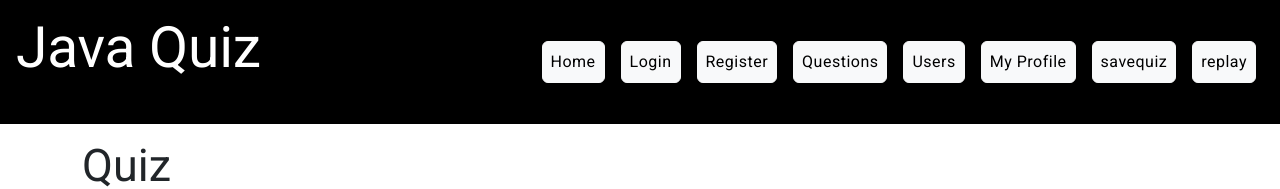
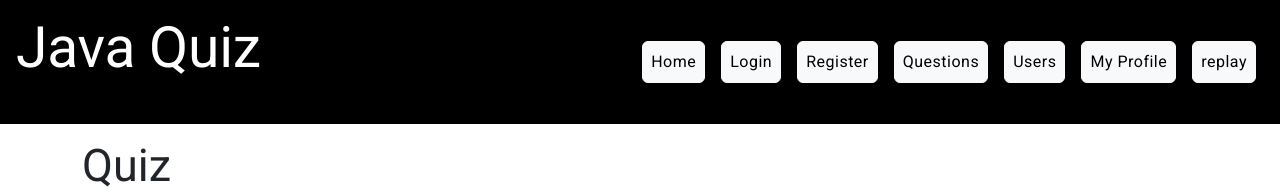
Before and after one commit to KaskMario/Quiz-Front-end, an Angular app: page / in a window 1280 px wide. Shown: the top 189 px of the page. Built offline with nearby package versions, Linux system fonts and the light colour scheme; no server answers.

Commit message:
Added sticky header and deleted saveQuiz option

```diff
--- a/src/app/app.component.css
+++ b/src/app/app.component.css
@@ -0,0 +1,5 @@
+.sticky-header {
+  position: sticky;
+  top: 0;
+  z-index: 10000;
+}
--- a/src/app/app.component.html
+++ b/src/app/app.component.html
@@ -1,4 +1,4 @@
-<header class="container-fluid bg-black text-white p-3">
+<header class="container-fluid bg-black text-white p-3 sticky-header">
   <div class="d-flex justify-content-between align-items-center">
   <h1>{{title}}</h1>
   <nav>
@@ -8,7 +8,6 @@
     <a class="col btn p-2 m-2 btn-light" routerLink="/questions">Questions</a>
     <a class="col btn p-2 m-2 btn-light" routerLink="/users">Users</a>
     <a class="col btn p-2 m-2 btn-light" routerLink="/profile">My Profile</a>
-    <a class="col btn p-2 m-2 btn-light" routerLink="/save">savequiz</a>
     <a class="col btn p-2 m-2 btn-light" routerLink="/replay">replay</a>
 
   </nav>
--- a/src/app/app.routes.ts
+++ b/src/app/app.routes.ts
@@ -19,7 +19,6 @@ export const routes: Routes = [
   { path: 'questions', component: QuestionComponent },
   { path: 'users', component: UsersComponent },
   { path: 'profile', component: MyprofileComponent },
-  { path: 'save', component: SavequizComponent },
   { path: 'replay', component: QuizReplayComponent },
 
   ];
--- a/src/app/service/questionService.ts
+++ b/src/app/service/questionService.ts
@@ -55,7 +55,7 @@ export class QuestionService {
     const token = this.authService.getToken();
     const headers = new HttpHeaders({
       'Authorization': `Bearer ${token}`,
-      'Content-Type': 'application/json'
+     // 'Content-Type': 'application/json'
     });
     return this.http.put<any>(url, updatedQuestion, { headers }).pipe(
       catchError(this.handleError)
```
